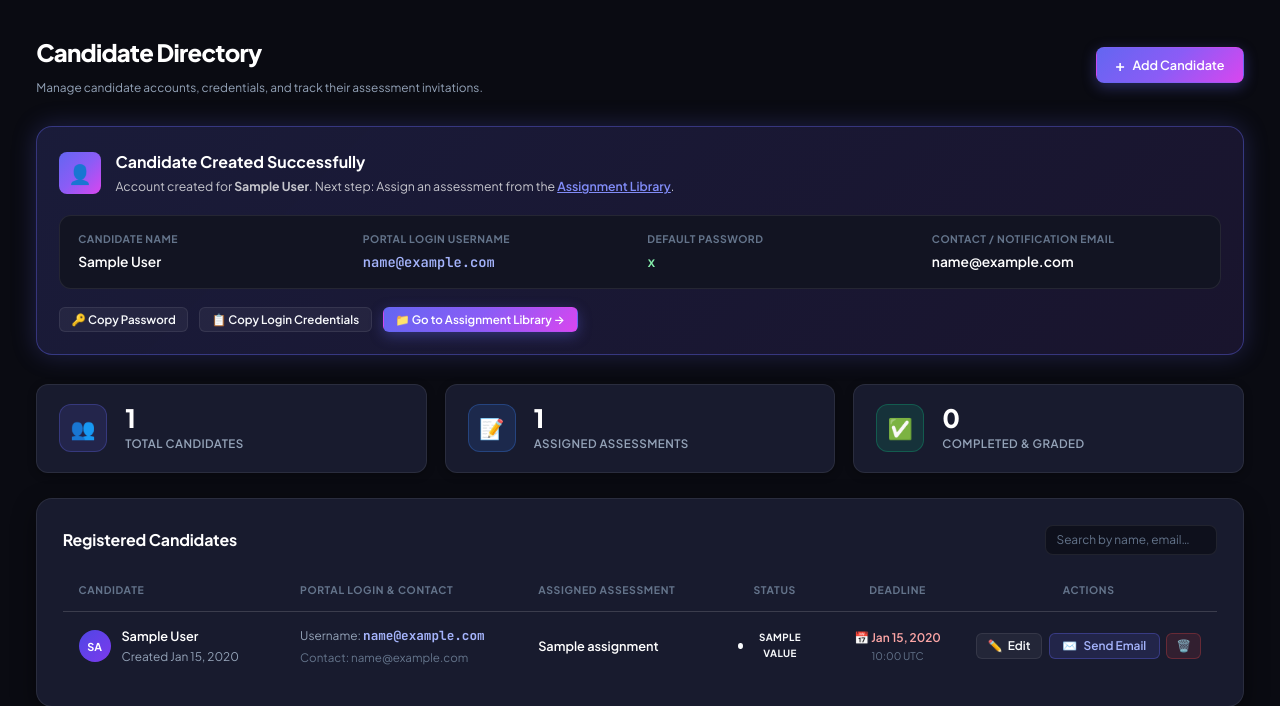
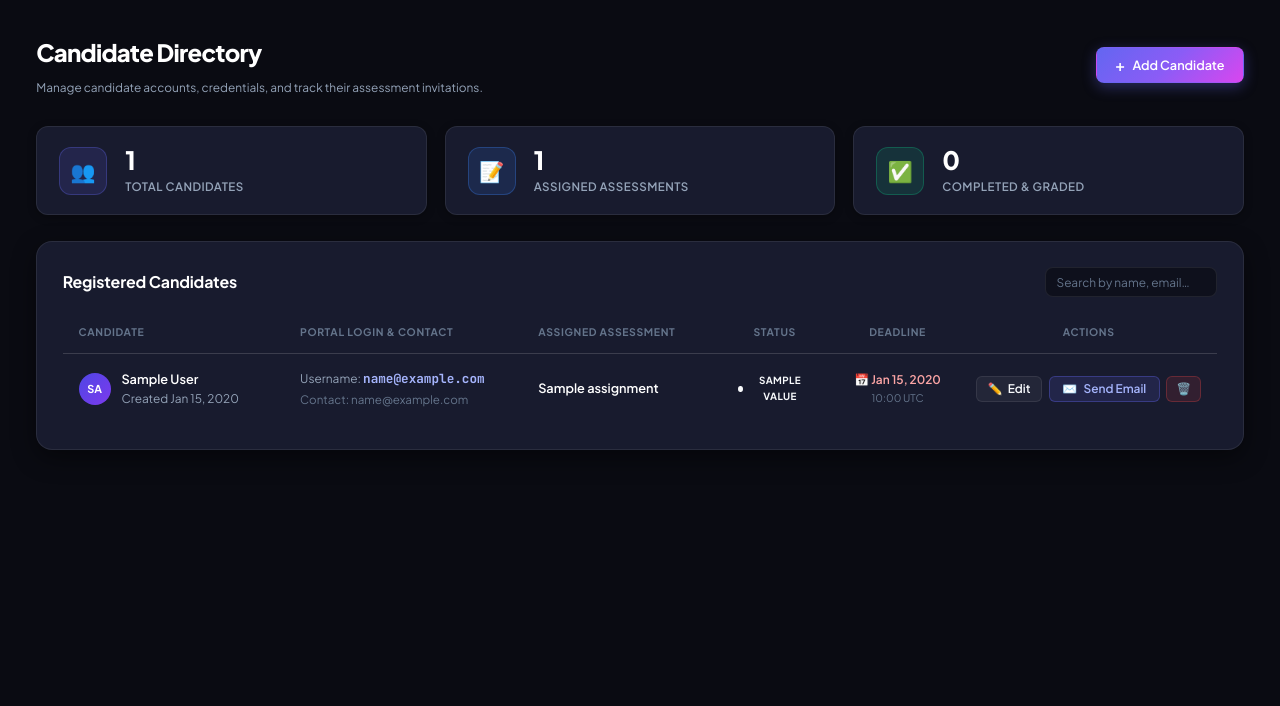
Before and after one commit to agr-arsh-15/Grader, a FastAPI app: template backend/templates/admin/candidates.html in a window 1280 px wide. Shown: the top 706 px of the page. Run offline with FastAPI, Linux system fonts and the light colour scheme; the template is opened without the code that fills it: most values are stand-ins (such as "Sample title", 1, 10 or a date in 2020).

Commit message:
Replace bulky candidate credentials card with auto-dismissing success alert

```diff
--- a/backend/routers/admin.py
+++ b/backend/routers/admin.py
@@ -265,11 +265,11 @@ async def create_candidate(
             "candidates": candidates,
             "assignments": assignments,
             "error": None,
-            "success": f"Candidate '{cleaned_name}' created ({portal_email})! You can now assign tasks from the Assignments library.",
-            "new_credentials": new_credentials,
+            "success": f"Candidate '{cleaned_name}' created successfully ({portal_email})!",
             "active_page": "candidates",
         },
     )
+
 
 
 @router.post("/admin/candidates/{candidate_id}/delete", response_class=HTMLResponse)
--- a/backend/static/app.js
+++ b/backend/static/app.js
@@ -66,7 +66,25 @@ document.addEventListener('DOMContentLoaded', () => {
       }
     });
   });
+
+
+  // ── Auto-dismiss alert messages after 3.5 seconds ─────────────────
+  document.querySelectorAll('.alert-success').forEach(alert => {
+    setTimeout(() => {
+      alert.style.transition = 'opacity 0.4s ease, transform 0.4s ease, max-height 0.4s ease, margin 0.4s ease, padding 0.4s ease';
+      alert.style.opacity = '0';
+      alert.style.transform = 'translateY(-6px)';
+      alert.style.maxHeight = '0';
+      alert.style.marginTop = '0';
+      alert.style.marginBottom = '0';
+      alert.style.paddingTop = '0';
+      alert.style.paddingBottom = '0';
+      alert.style.overflow = 'hidden';
+      setTimeout(() => alert.remove(), 400);
+    }, 3500);
+  });
 });
+
 
 // ── Clipboard Copy Helper ─────────────────────────────────────────
 async function copyText(text, successMessage = 'Copied to clipboard!') {
--- a/backend/templates/admin/candidates.html
+++ b/backend/templates/admin/candidates.html
@@ -17,59 +17,17 @@
   </div>
 </div>
 
-{% if new_credentials %}
-<div class="credentials-card">
-  <div class="credentials-header">
-    <div class="credentials-icon">👤</div>
-    <div style="flex: 1;">
-      <h3 style="font-size: 1.1rem; font-weight: 700; color: #fff;">
-        Candidate Created Successfully
-      </h3>
-      <p style="font-size: 0.85rem; color: rgba(255,255,255,0.75); margin-top: 3px;">
-        Account created for <strong>{{ new_credentials.full_name }}</strong>. Next step: Assign an assessment from the <a href="/admin/assignments" style="color:var(--accent-light); font-weight:600; text-decoration:underline;">Assignment Library</a>.
-      </p>
-    </div>
-  </div>
-
-  <div class="credentials-box">
-    <div class="credential-item">
-      <span class="credential-label">Candidate Name</span>
-      <span class="credential-value">{{ new_credentials.full_name }}</span>
-    </div>
-    <div class="credential-item">
-      <span class="credential-label">Portal Login Username</span>
-      <span class="credential-value code-font" id="cred-email" style="color:#a5b4fc;">{{ new_credentials.email }}</span>
-    </div>
-    <div class="credential-item">
-      <span class="credential-label">Default Password</span>
-      <span class="credential-value code-font" id="cred-password" style="color:#86efac;">{{ new_credentials.password }}</span>
-    </div>
-    <div class="credential-item">
-      <span class="credential-label">Contact / Notification Email</span>
-      <span class="credential-value" id="cred-contact">{{ new_credentials.contact_email }}</span>
-    </div>
-  </div>
-
-  <div class="credentials-actions">
-    <button type="button" class="btn btn-secondary btn-sm" onclick="copyText('{{ new_credentials.password }}', 'Password copied!')">
-      🔑 Copy Password
-    </button>
-    <button type="button" class="btn btn-secondary btn-sm" onclick="copyFullCredentials()">
-      📋 Copy Login Credentials
-    </button>
-    <a href="/admin/assignments" class="btn btn-primary btn-sm">
-      📁 Go to Assignment Library &rarr;
-    </a>
-  </div>
+{% if error %}
+<div class="alert alert-error">
+  <span>⚠️</span> <span>{{ error }}</span>
+</div>
+{% endif %}
+{% if success %}
+<div class="alert alert-success">
+  <span>✅</span> <span>{{ success }}</span>
 </div>
 {% endif %}
 
-{% if error %}
-<div class="alert alert-error">{{ error }}</div>
-{% endif %}
-{% if success and not new_credentials %}
-<div class="alert alert-success">{{ success }}</div>
-{% endif %}
 
 <!-- Stats overview -->
 <div class="stats-row">
```
